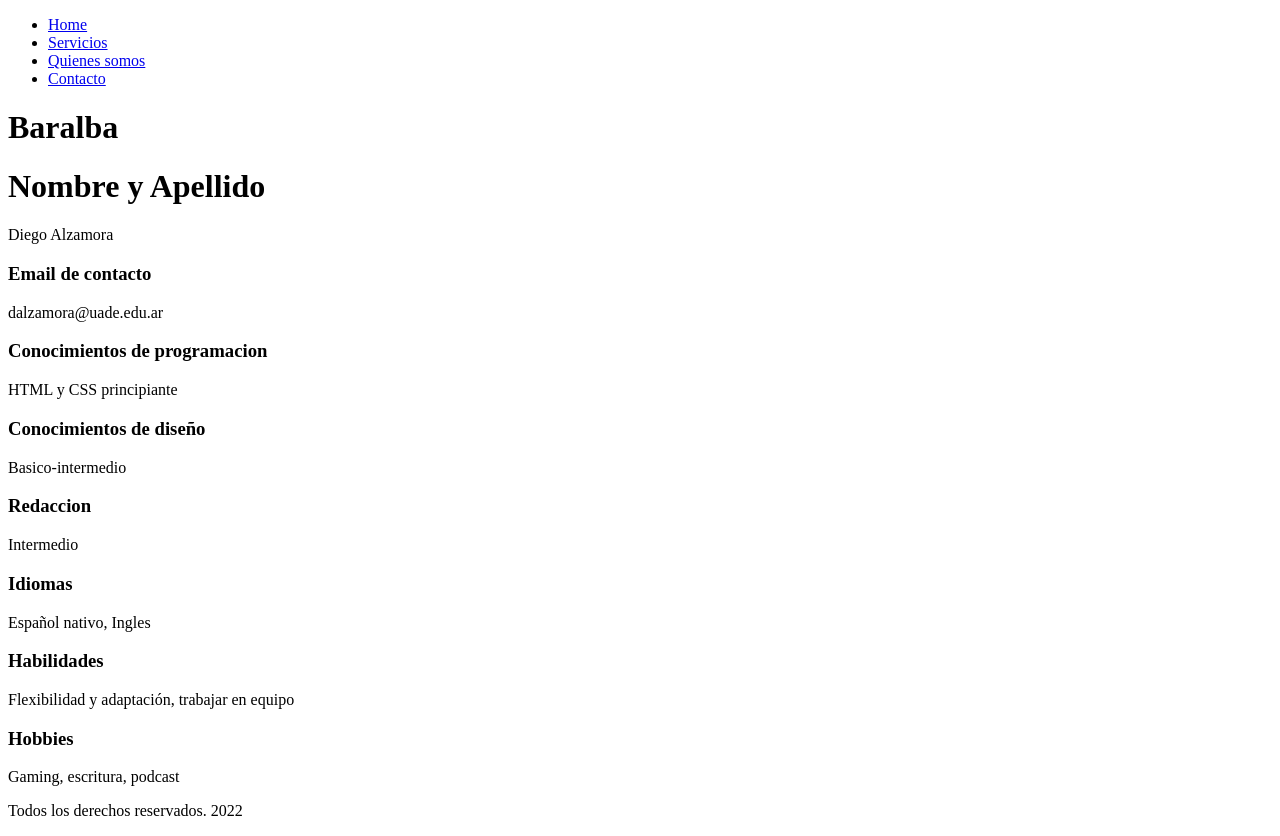
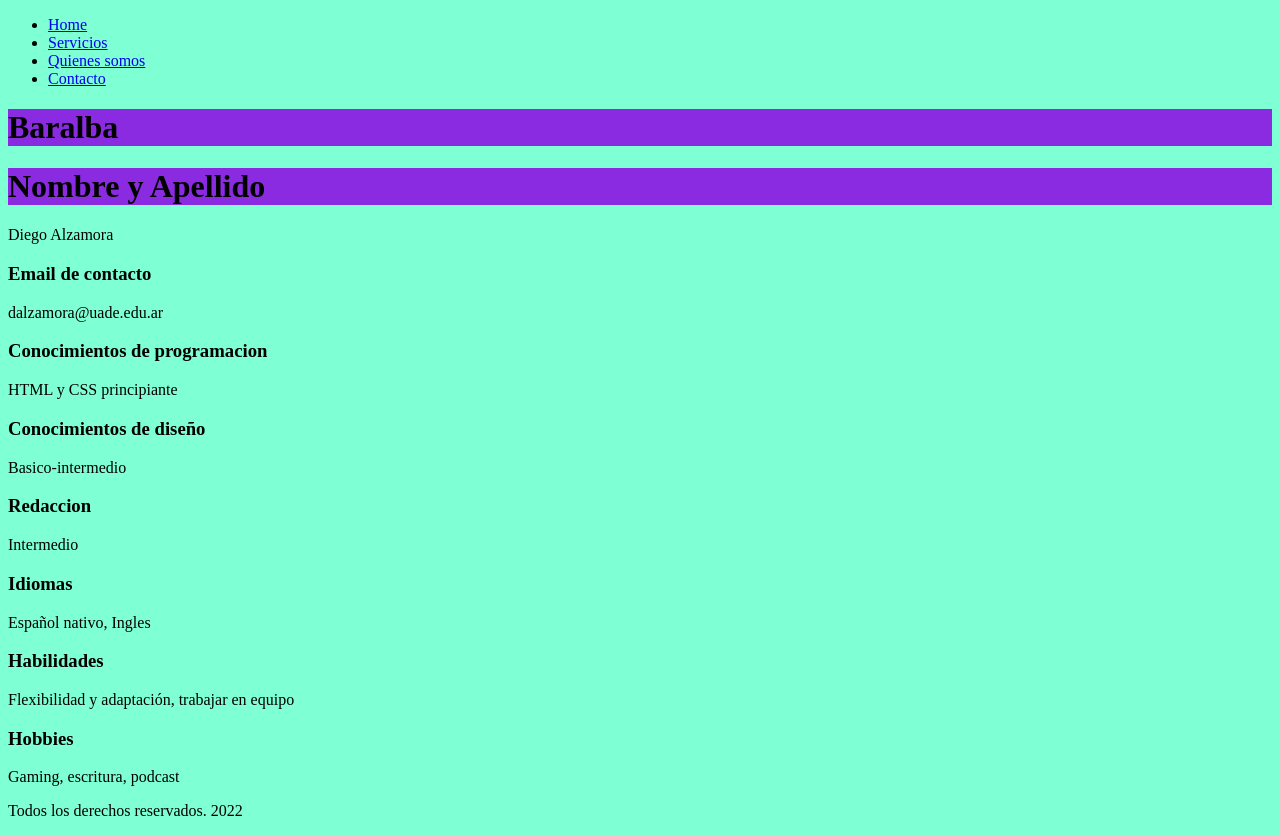
Before and after one commit to valentinbarale/fichaspersonalesuade, a plain HTML site: page fichapersonalalzamora.html in a window 1280 px wide. Drawn offline with Linux system fonts and the light colour scheme.

Commit message:
Update fichapersonalalzamora.html

```diff
--- a/fichapersonalalzamora.html
+++ b/fichapersonalalzamora.html
@@ -4,7 +4,15 @@
     <meta charset="UTF-8">
     <meta http-equiv="X-UA-Compatible" content="IE=edge">
     <meta name="viewport" content="width=device-width, initial-scale=1.0">
-    <title>Document</title>
+     <title>Baralba Startup</title>
+    <style>
+        body {
+            background-color: aquamarine;
+        }
+        h1 {
+            background-color: blueviolet;
+        }
+    </style>
 </head>
 <body>
      <header>
```
